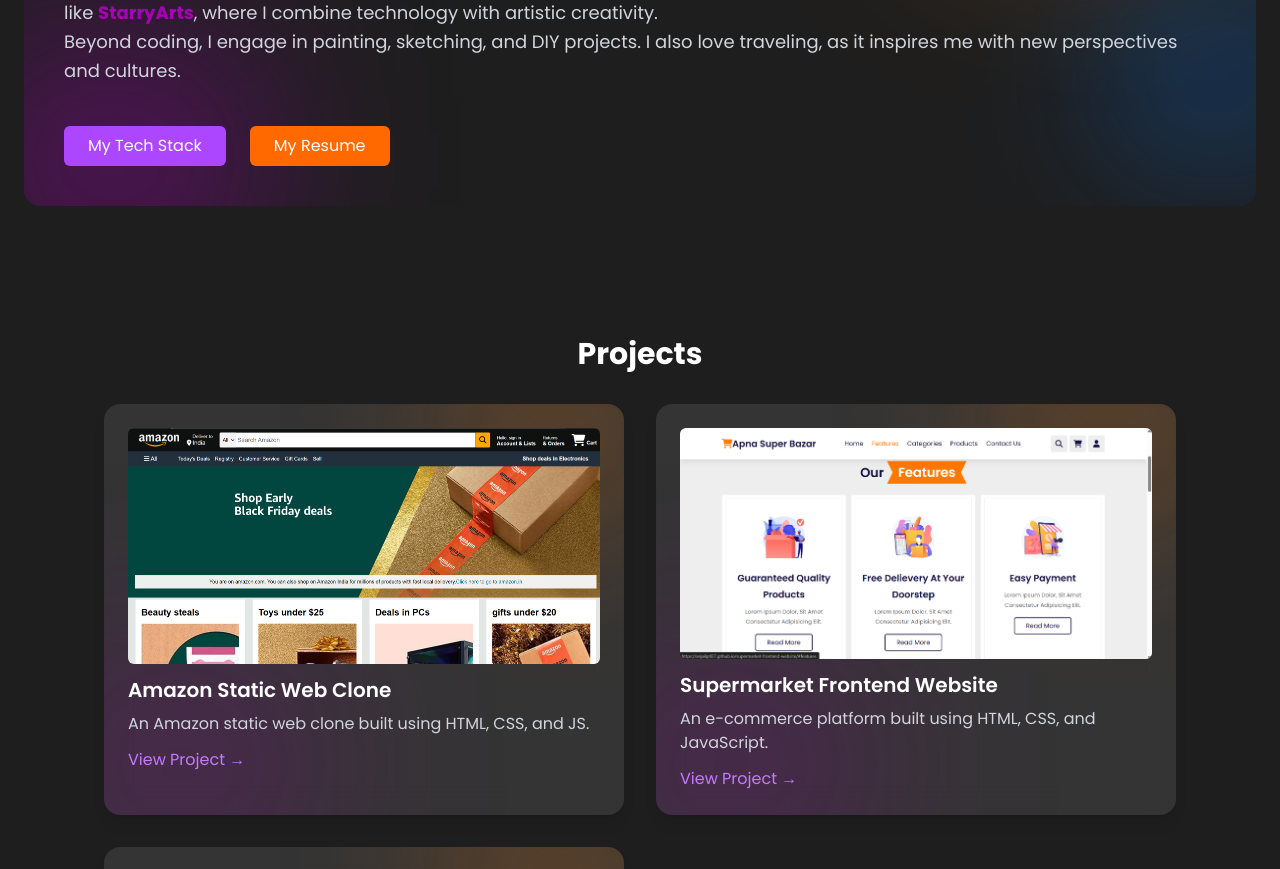
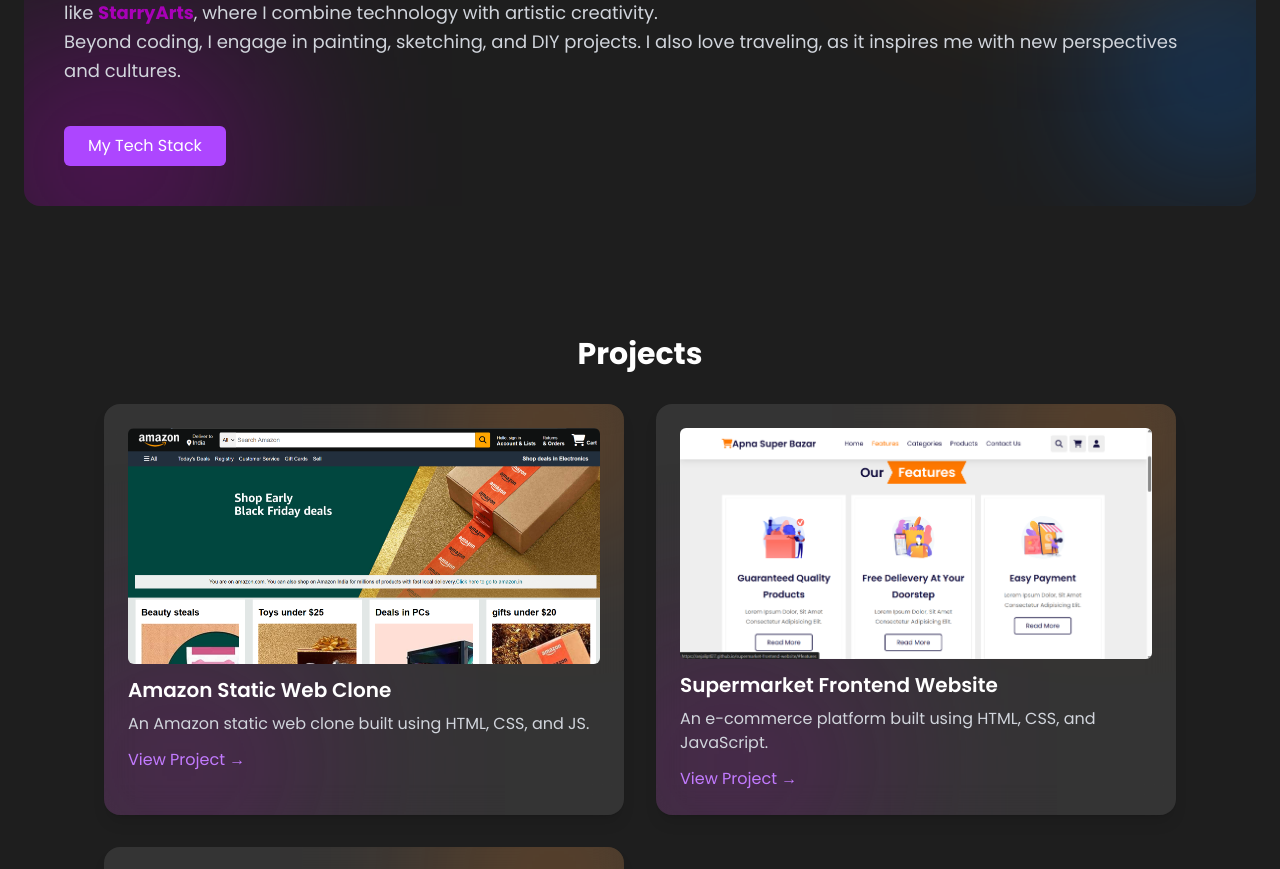
Before and after one commit to anjaliptl27/anjali-portfolio, a React (Vite) app: page / in a window 1280 px wide. Shown: the part 980-1849 px from the top of the page. Built offline with nearby package versions, Linux system fonts and the light colour scheme; no server answers.

Commit message:
Updated About component
Removed the resume link from the About component.

```diff
--- a/src/components/About.jsx
+++ b/src/components/About.jsx
@@ -75,14 +75,6 @@
           >
             My Tech Stack
           </button>
-          <a
-            href="https://docs.google.com/document/d/13SFjGBXSGrliVvM7pAEo9RO5rOo8hvj-HZ7XeC19FR4/edit?usp=drive_link"
-            target="_blank"
-            rel="noopener noreferrer"
-            className="bg-orange-500 text-white py-2 px-6 rounded-md hover:bg-orange-600 transition text-center"
-          >
-            My Resume
-          </a>
         </motion.div>
       </motion.div>
     </motion.section>
```
